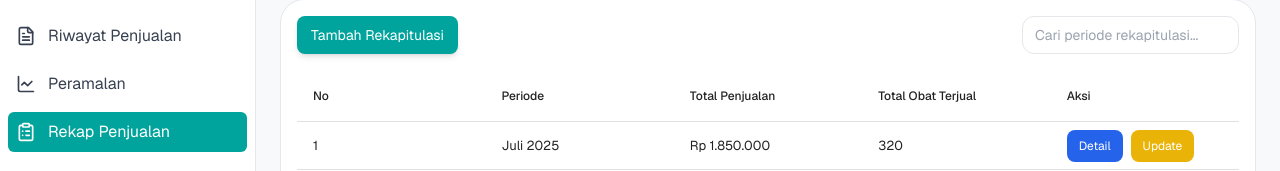
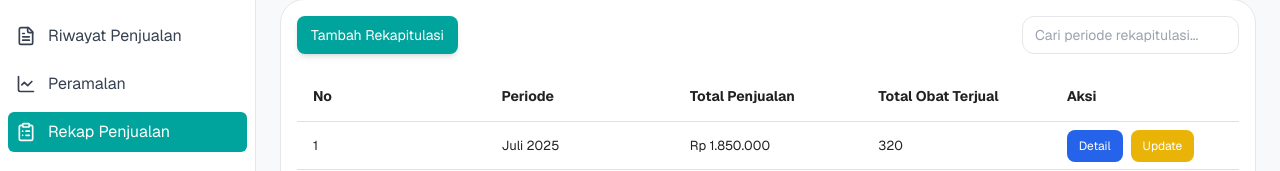
Before and after one commit to FaishalHilmi/antibiotic-sales-forecast, a Next.js app: page /dashboard/rekap-penjualan in a window 1280 px wide. Shown: the part 170-341 px from the top of the page. Built offline with nearby package versions, Linux system fonts and the light colour scheme.

Commit message:
add: Header Bold Style in Datatable

```diff
--- a/app/dashboard/rekap-penjualan/RekapPenjualanView.tsx
+++ b/app/dashboard/rekap-penjualan/RekapPenjualanView.tsx
@@ -5,6 +5,7 @@ import SearchBar from "@/components/SearchBar";
 import { useState } from "react";
 import DataTable from "react-data-table-component";
 import ModalTambahRekapitulasi from "./components/ModalTambahRekapitulasi";
+import { headersBoldStyle } from "@/components/datatable/headersBoldStyle";
 
 const dummyRekapPenjualan = [
   {
@@ -85,6 +86,7 @@ export default function RekapPenjualanView() {
         responsive
         pagination
         highlightOnHover
+        customStyles={headersBoldStyle}
       />
       <ModalTambahRekapitulasi
         isOpen={showModal}
```
